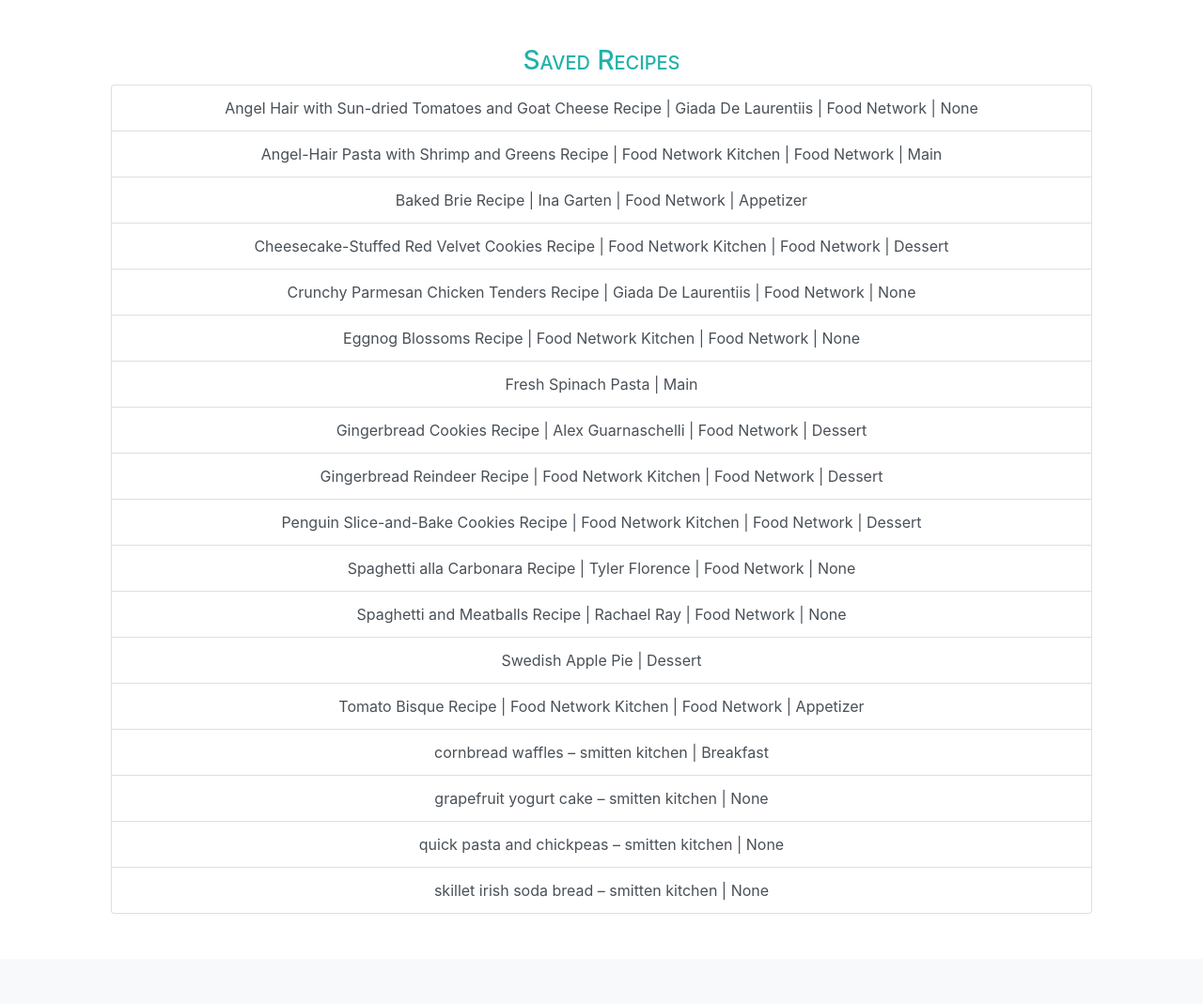
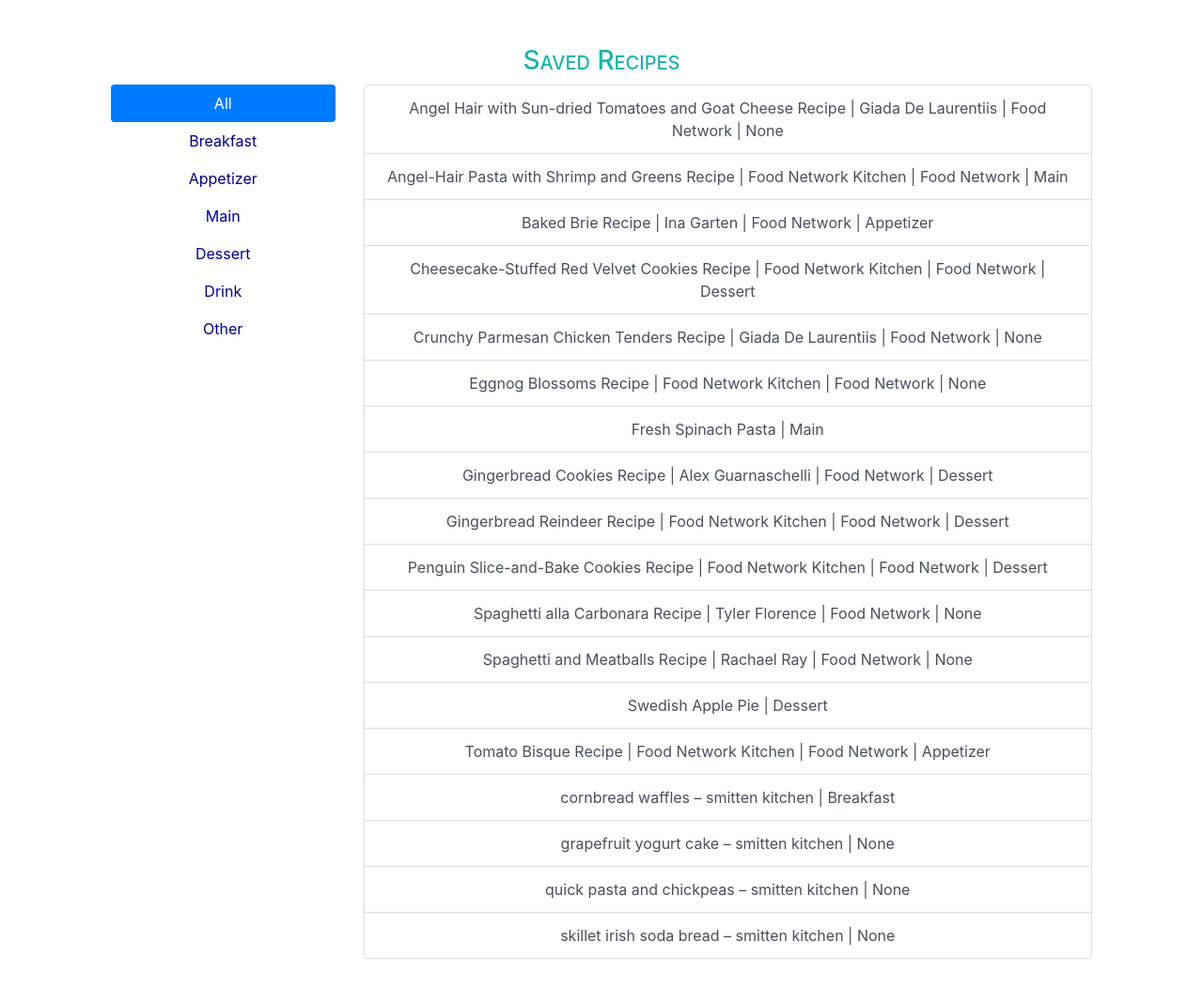
Before and after one commit to jcdoherty33/cookbook, a Flask app: page / in a window 1280 px wide. Shown: the part 76-1145 px from the top of the page at 94% size. Before the commit the page ends 1049 px from the top, so only its background shows below. Run offline with Flask 2, Linux system fonts and the light colour scheme; a user stored in the database is signed in; some libraries are stand-ins or nearby versions.

Commit message:
adding filter menu

```diff
--- a/templates/add.html
+++ b/templates/add.html
@@ -22,8 +22,7 @@
         </div>
         <div class="form-group">
             <label for="type">Type</label>
-            <select class="form-control" name="type"/>
-                <option disabled selected option>Type</option>
+            <select class="form-control" name="type" required>
                 <option>Breakfast</option>
                 <option>Appetizer</option>
                 <option>Main</option>
--- a/templates/index.html
+++ b/templates/index.html
@@ -6,6 +6,21 @@
 
 {% block main %}
     <h3>Saved Recipes</h3>
+    <div class="row">
+    <div class="col-3">
+        <div class="nav flex-column nav-pills" id="v-pills-tab" role="tablist" aria-orientation="vertical">
+          <a class="nav-link active" id="v-pills-all-tab" data-toggle="pill" href="#v-pills-all" role="tab" aria-controls="v-pills-all" aria-selected="true">All</a>
+          <a class="nav-link" id="v-pills-breakfast-tab" data-toggle="pill" href="#v-pills-breakfast" role="tab" aria-controls="v-pills-breakfast" aria-selected="false">Breakfast</a>
+          <a class="nav-link" id="v-pills-appetizer-tab" data-toggle="pill" href="#v-pills-appetizer" role="tab" aria-controls="v-pills-appetizer" aria-selected="false">Appetizer</a>
+          <a class="nav-link" id="v-pills-main-tab" data-toggle="pill" href="#v-pills-main" role="tab" aria-controls="v-pills-main" aria-selected="false">Main</a>
+          <a class="nav-link" id="v-pills-dessert-tab" data-toggle="pill" href="#v-pills-dessert" role="tab" aria-controls="v-pills-dessert" aria-selected="false">Dessert</a>
+          <a class="nav-link" id="v-pills-drink-tab" data-toggle="pill" href="#v-pills-drink" role="tab" aria-controls="v-pills-drink" aria-selected="false">Drink</a>
+          <a class="nav-link" id="v-pills-other-tab" data-toggle="pill" href="#v-pills-other" role="tab" aria-controls="v-pills-other" aria-selected="false">Other</a>
+        </div>
+    </div>
+    <div class="col-9">
+        <div class="tab-content" id="v-pills-tabContent">
+            <div class="tab-pane fade show active" id="v-pills-all" role="tabpanel" aria-labelledby="v-pills-all-tab">
                 <form action="/view" method="post">
                     <div class="list-group">
                         {% for recipe in recipes %}
@@ -13,4 +28,74 @@
                         {% endfor %}
                     </div>
                 </form>
+            </div>
+            <div class="tab-pane fade" id="v-pills-breakfast" role="tabpanel" aria-labelledby="v-pills-breakfast-tab">
+                <form action="/view" method="post">
+                    <div class="list-group">
+                        {% for recipe in recipes %}
+                            {% if (recipe.type == "Breakfast") %}
+                                <button type="submit" class="list-group-item list-group-item-action" name="recipe" value="{{ recipe.recipe_id }}">{{ recipe.title }} | {{recipe.type }}</button>
+                            {% endif %}
+                        {% endfor %}
+                    </div>
+                </form>
+            </div>
+            <div class="tab-pane fade" id="v-pills-appetizer" role="tabpanel" aria-labelledby="v-pills-appetizer-tab">
+                <form action="/view" method="post">
+                    <div class="list-group">
+                        {% for recipe in recipes %}
+                            {% if (recipe.type == "Appetizer") %}
+                                <button type="submit" class="list-group-item list-group-item-action" name="recipe" value="{{ recipe.recipe_id }}">{{ recipe.title }} | {{recipe.type }}</button>
+                            {% endif %}
+                        {% endfor %}
+                    </div>
+                </form>
+            </div>
+            <div class="tab-pane fade" id="v-pills-main" role="tabpanel" aria-labelledby="v-pills-main-tab">
+                <form action="/view" method="post">
+                    <div class="list-group">
+                        {% for recipe in recipes %}
+                            {% if (recipe.type == "Main") %}
+                                <button type="submit" class="list-group-item list-group-item-action" name="recipe" value="{{ recipe.recipe_id }}">{{ recipe.title }} | {{recipe.type }}</button>
+                            {% endif %}
+                        {% endfor %}
+                    </div>
+                </form>
+            </div>
+            <div class="tab-pane fade" id="v-pills-dessert" role="tabpanel" aria-labelledby="v-pills-dessert-tab">
+                <form action="/view" method="post">
+                    <div class="list-group">
+                        {% for recipe in recipes %}
+                            {% if (recipe.type == "Dessert") %}
+                                <button type="submit" class="list-group-item list-group-item-action" name="recipe" value="{{ recipe.recipe_id }}">{{ recipe.title }} | {{recipe.type }}</button>
+                            {% endif %}
+                        {% endfor %}
+                    </div>
+                </form>
+            </div>
+            <div class="tab-pane fade" id="v-pills-drink" role="tabpanel" aria-labelledby="v-pills-drink-tab">
+                <form action="/view" method="post">
+                    <div class="list-group">
+                        {% for recipe in recipes %}
+                            {% if (recipe.type == "Drink") %}
+                                <button type="submit" class="list-group-item list-group-item-action" name="recipe" value="{{ recipe.recipe_id }}">{{ recipe.title }} | {{recipe.type }}</button>
+                            {% endif %}
+                        {% endfor %}
+                    </div>
+                </form>
+            </div>
+            <div class="tab-pane fade" id="v-pills-other" role="tabpanel" aria-labelledby="v-pills-other-tab">
+                <form action="/view" method="post">
+                    <div class="list-group">
+                        {% for recipe in recipes %}
+                            {% if (recipe.type == "Other") %}
+                                <button type="submit" class="list-group-item list-group-item-action" name="recipe" value="{{ recipe.recipe_id }}">{{ recipe.title }} | {{recipe.type }}</button>
+                            {% endif %}
+                        {% endfor %}
+                    </div>
+                </form>
+            </div>
+        </div>
+    </div>
+    </div>
 {% endblock %}
--- a/templates/layout.html
+++ b/templates/layout.html
@@ -16,6 +16,7 @@
         <script src="https://code.jquery.com/jquery-3.1.1.min.js"></script>
         <script src="https://cdnjs.cloudflare.com/ajax/libs/popper.js/1.12.3/umd/popper.min.js"></script>
         <script src="https://maxcdn.bootstrapcdn.com/bootstrap/4.0.0-beta.2/js/bootstrap.min.js"></script>
+       <!--- <script src="http://getbootstrap.com/2.0.4/assets/js/bootstrap-tab.js"></script> --->
 
         <title>Cookbook: {% block title %}{% endblock %}</title>
 
```
Also changed, not shown: cookbook.db. Lines whose indentation alone changed are shown as unchanged.
